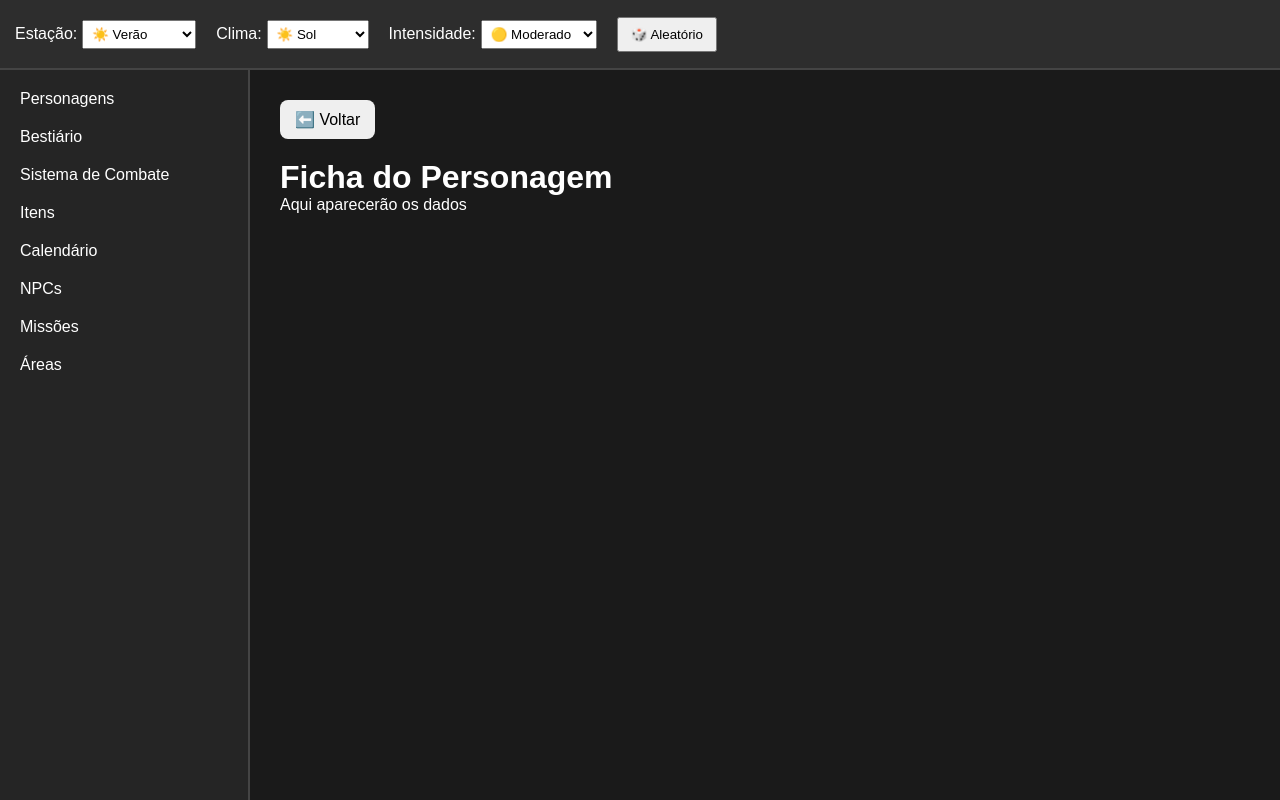
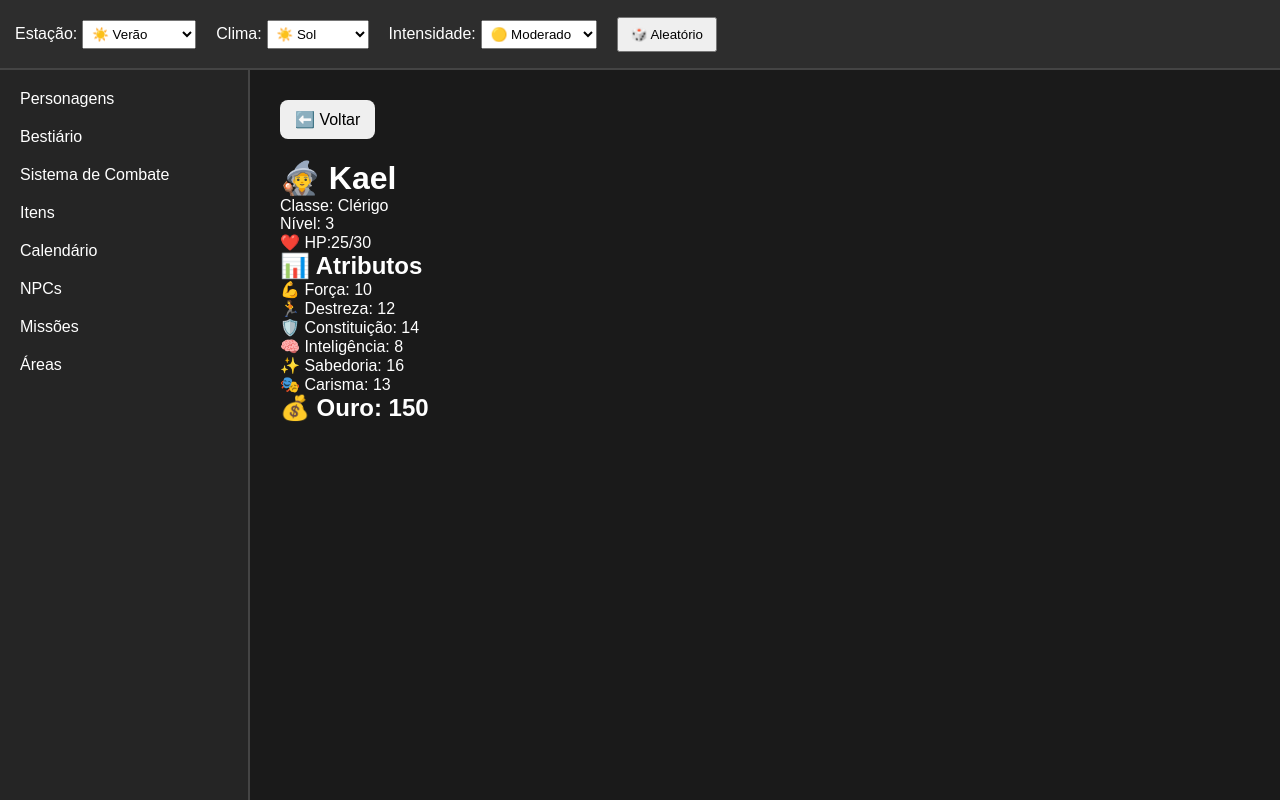
Before and after one commit to NatanMauricio1995/RPG, a Next.js app in the folder rpg-manager/: page /personagens/1 in a window 1280 px wide. Built offline with nearby package versions, Linux system fonts and the light colour scheme.

Commit message:
PERSONAGENS - BASE DA FICHA DE PERSONAGENS

```diff
--- a/rpg-manager/app/personagens/[id]/page.tsx
+++ b/rpg-manager/app/personagens/[id]/page.tsx
@@ -1,32 +1,106 @@
-"use client";
+import personagens from "../../../data/personagens.json";
+import Link from "next/link";
 
-import { useRouter } from "next/navigation";
+export default async function Ficha({
+  params,
+}: {
+  params: Promise<{ id: string }>;
+}) {
 
-export default function Ficha() {
+const { id } = await params;
 
-const router = useRouter();
+const personagem = personagens.find(
+(item) => item.id === Number(id)
+);
+
+if (!personagem) {
 
 return (
 
 <div>
 
-<button
-onClick={() => router.back()}
-className="botaoVoltar"
->
+<Link href="/personagens">
+
+<button className="botaoVoltar">
 
 ⬅️ Voltar
 
 </button>
 
-<h1>Ficha do Personagem</h1>
+</Link>
 
-<p>
-Aqui aparecerão os dados
-</p>
+<h1>❌ Personagem não encontrado</h1>
+
+<p>ID recebido: {id}</p>
 
 </div>
 
 );
 
 }
+
+return (
+
+<div>
+
+<Link href="/personagens">
+
+<button className="botaoVoltar">
+
+⬅️ Voltar
+
+</button>
+
+</Link>
+
+<h1>🧙 {personagem.nome}</h1>
+
+<p>
+Classe: {personagem.classe}
+</p>
+
+<p>
+Nível: {personagem.nivel}
+</p>
+
+<p>
+❤️ HP:
+{personagem.vidaAtual}/
+{personagem.vidaMaxima}
+</p>
+
+<h2>📊 Atributos</h2>
+
+<p>
+💪 Força: {personagem.atributos.forca}
+</p>
+
+<p>
+🏃 Destreza: {personagem.atributos.destreza}
+</p>
+
+<p>
+🛡️ Constituição: {personagem.atributos.constituicao}
+</p>
+
+<p>
+🧠 Inteligência: {personagem.atributos.inteligencia}
+</p>
+
+<p>
+✨ Sabedoria: {personagem.atributos.sabedoria}
+</p>
+
+<p>
+🎭 Carisma: {personagem.atributos.carisma}
+</p>
+
+<h2>
+💰 Ouro: {personagem.ouro}
+</h2>
+
+</div>
+
+);
+
+}
--- a/rpg-manager/data/personagens.json
+++ b/rpg-manager/data/personagens.json
@@ -4,8 +4,20 @@
     "nome":"Kael",
     "classe":"Clérigo",
     "nivel":3,
+
     "vidaAtual":25,
-    "vidaMaxima":30
+    "vidaMaxima":30,
+
+    "ouro":150,
+
+    "atributos":{
+      "forca":10,
+      "destreza":12,
+      "constituicao":14,
+      "inteligencia":8,
+      "sabedoria":16,
+      "carisma":13
+    }
   },
 
   {
@@ -13,7 +25,19 @@
     "nome":"Arthos",
     "classe":"Guerreiro",
     "nivel":5,
+
     "vidaAtual":42,
-    "vidaMaxima":50
+    "vidaMaxima":50,
+
+    "ouro":250,
+
+    "atributos":{
+      "forca":18,
+      "destreza":12,
+      "constituicao":15,
+      "inteligencia":8,
+      "sabedoria":9,
+      "carisma":11
+    }
   }
 ]
```
